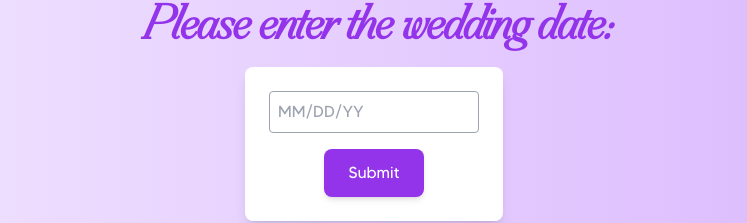
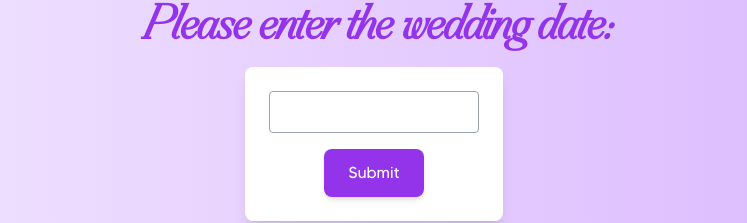
Before and after one commit to kulaizki/imclizyforyou, a Next.js app: page / in a window 1280 px wide. Shown: the part 288-511 px from the top of the page, without its empty margins (266-1013 px from the left). Built offline with nearby package versions, Linux system fonts and the light colour scheme.

Commit message:
refactor: remove code placeholder

```diff
--- a/src/app/page.tsx
+++ b/src/app/page.tsx
@@ -51,7 +51,6 @@ export default function Home() {
               type="text"
               value={weddingDate}
               onChange={handleDateChange}
-              placeholder="MM/DD/YY"
               className="border border-gray-400 p-2 rounded mb-4 text-slate-700 w-full max-w-xs"
             />
             <button
```
